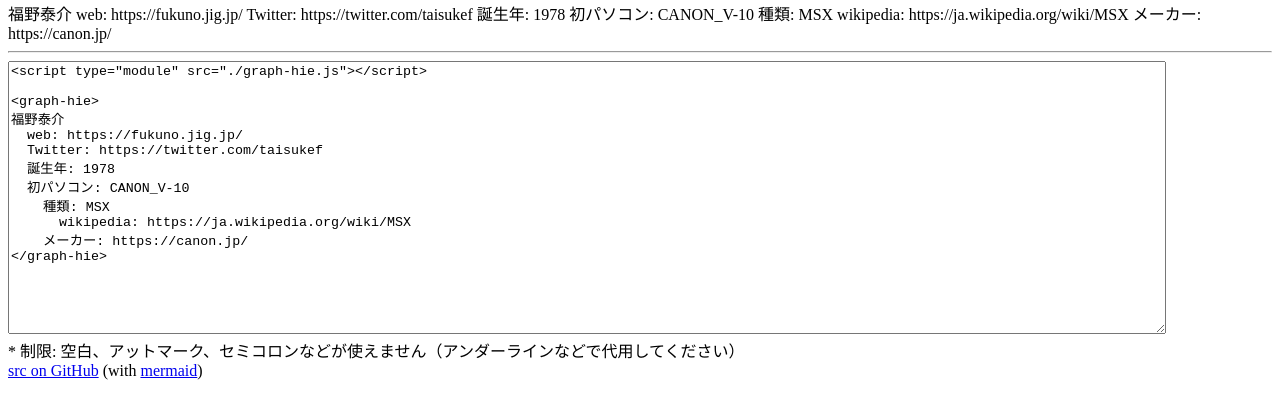
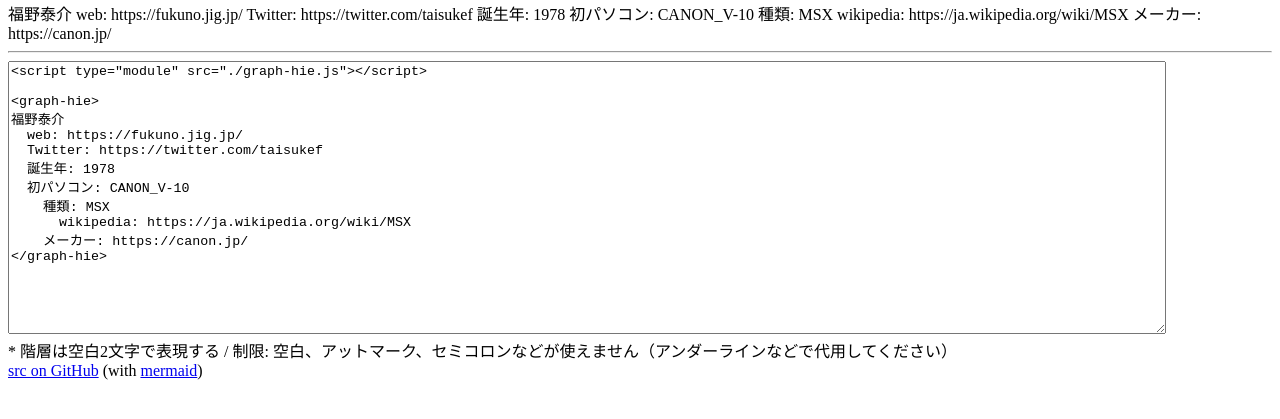
Before and after one commit to code4fukui/graph-hie, a plain HTML site: page index.html in a window 1280 px wide. Shown: the part 79-498 px from the top of the page. Drawn offline with Linux system fonts and the light colour scheme.

Commit message:
Update index.html

```diff
--- a/index.html
+++ b/index.html
@@ -33,7 +33,7 @@
 </graph-hie>
 </textarea>
 
-<div>* 制限: 空白、アットマーク、セミコロンなどが使えません（アンダーラインなどで代用してください）</div>
+<div>* 階層は空白2文字で表現する / 制限: 空白、アットマーク、セミコロンなどが使えません（アンダーラインなどで代用してください）</div>
 
 <div class=src>
   <a href=https://github.com/code4fukui/graph-hie>src on GitHub</a>
```
